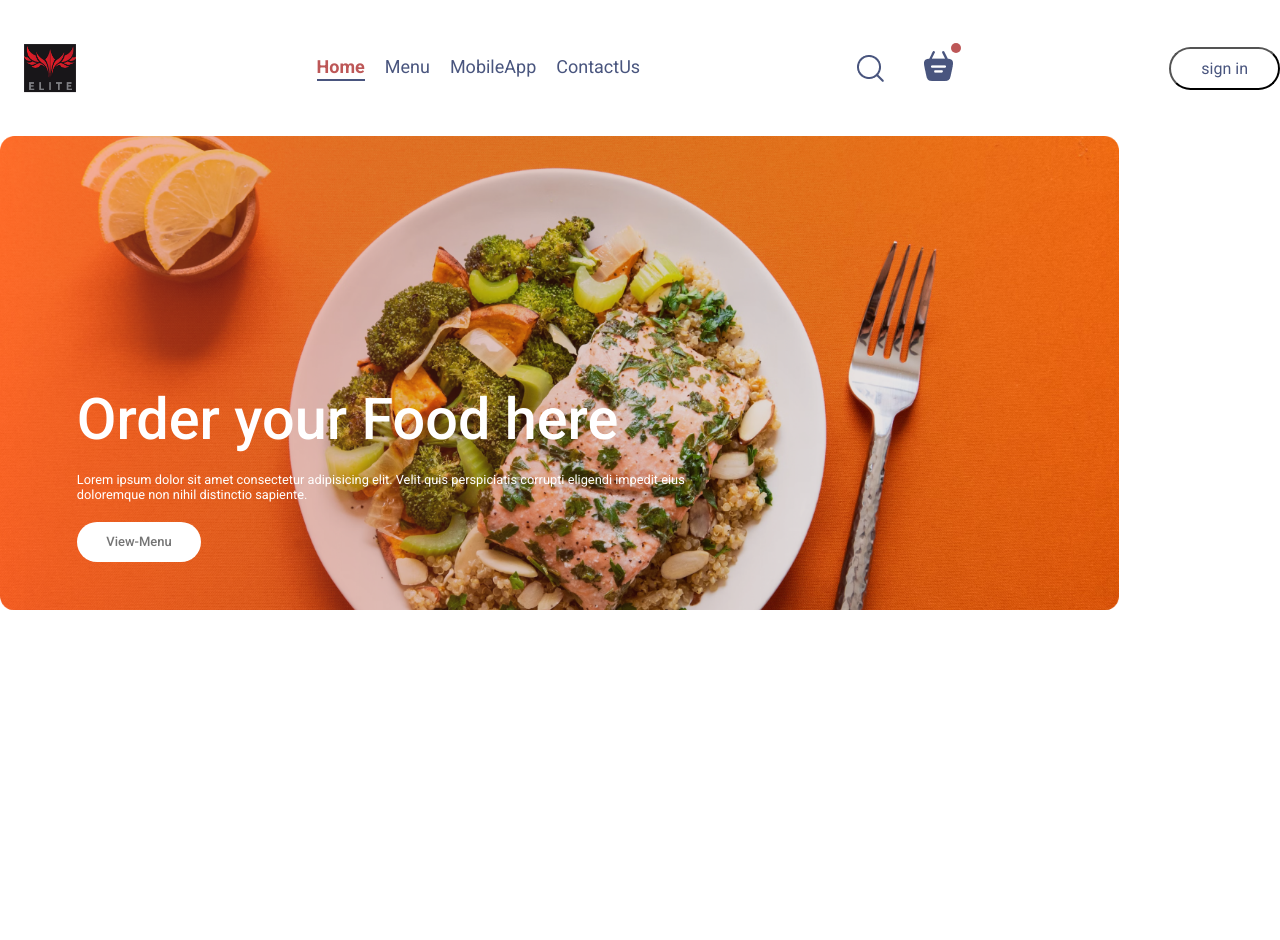
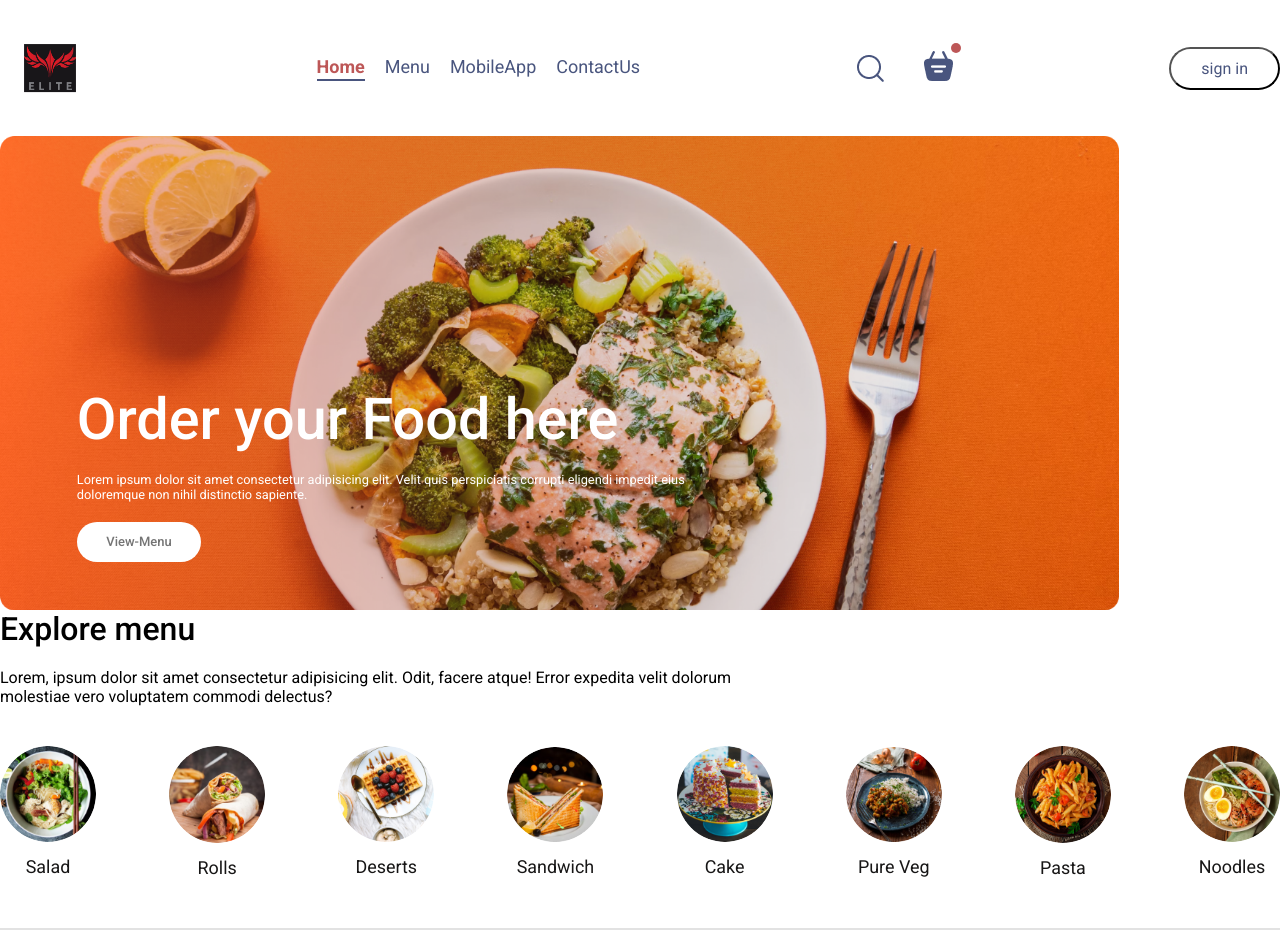
Before and after one commit to HiiamRaman/Food-Delivery, a React (Vite) app in the folder frontend/Food-Delivery/: page / in a window 1280 px wide. Before the commit the page ends 800 px from the top, so only its background shows below. Built offline with nearby package versions, Linux system fonts and the light colour scheme.

Commit message:
updated ExploreMenu.css and ExploreMneu.jsx

```diff
--- /dev/null
+++ b/frontend/Food-Delivery/src/components/ExporeMenu/ExploreMenu.css
@@ -0,0 +1,46 @@
+.explore-menu{
+    display: flex;
+    flex-direction: column;
+    gap: 20px;
+}
+.explore-menu h1{
+    color: black;
+    font-weight: 500;
+}
+.explore-menu-text{
+    max-width: 60%;
+    columns: #808080;
+}
+.explore-menu-list{
+    display: flex;
+    justify-content: space-between;
+    align-items: center;
+    gap: 30px;
+    text-align: center;
+    margin: 20px 0px;
+    overflow-x:scroll;
+
+}
+.explore-menu-list::-webkit-scrollbar {
+    display: none;                /* Chrome, Safari */
+}
+.explore-menu-list-item img{
+    width: 7.5vw;
+    min-width: 80px;
+    cursor: pointer;
+    border-radius: 50%;
+    transition: 0.2s;
+}
+
+.explore-menu-list-item p{
+    margin-top: 10px;
+    color: #171616;
+    cursor: pointer;
+    font-size: max(1.4vw , 16px);
+}
+.explore-menu hr{
+    margin: 10px 0px;
+    height: 2px;
+    background-color: #e2e2e2;
+    border: none;
+}
--- /dev/null
+++ b/frontend/Food-Delivery/src/components/ExporeMenu/ExploreMenu.jsx
@@ -0,0 +1,22 @@
+import React from 'react'
+import './ExploreMenu.css'
+import { menu_list } from '../../assets/assets.js'
+function ExploreMenu() {
+  return (
+    <div className='explore-menu' id='explore-menu'>
+        <h1>Explore menu</h1>
+      <p className='explore-menu-text'>Lorem, ipsum dolor sit amet consectetur adipisicing elit. Odit, facere atque! Error expedita velit dolorum molestiae vero voluptatem commodi delectus?</p>
+   <div className="explore-menu-list">
+    {menu_list.map((item,index)=>{
+        return (  <div className='explore-menu-list-item'>
+            <img src={item.menu_image} alt="" />
+            <p>{item.menu_name}</p>
+        </div> )
+    })}
+   </div>
+   <hr />
+    </div>
+  )
+}
+
+export default ExploreMenu
--- a/frontend/Food-Delivery/src/pages/Home/Home.jsx
+++ b/frontend/Food-Delivery/src/pages/Home/Home.jsx
@@ -1,10 +1,12 @@
 import React from 'react'
 import './Home.css'
 import Header from '../../components/Header/Header.jsx'
+import ExploreMenu from '../../components/ExporeMenu/ExploreMenu.jsx'
 function Home() {
   return (
     <div>
      <Header/>
+     <ExploreMenu/>
     </div>
   )
 }
```
